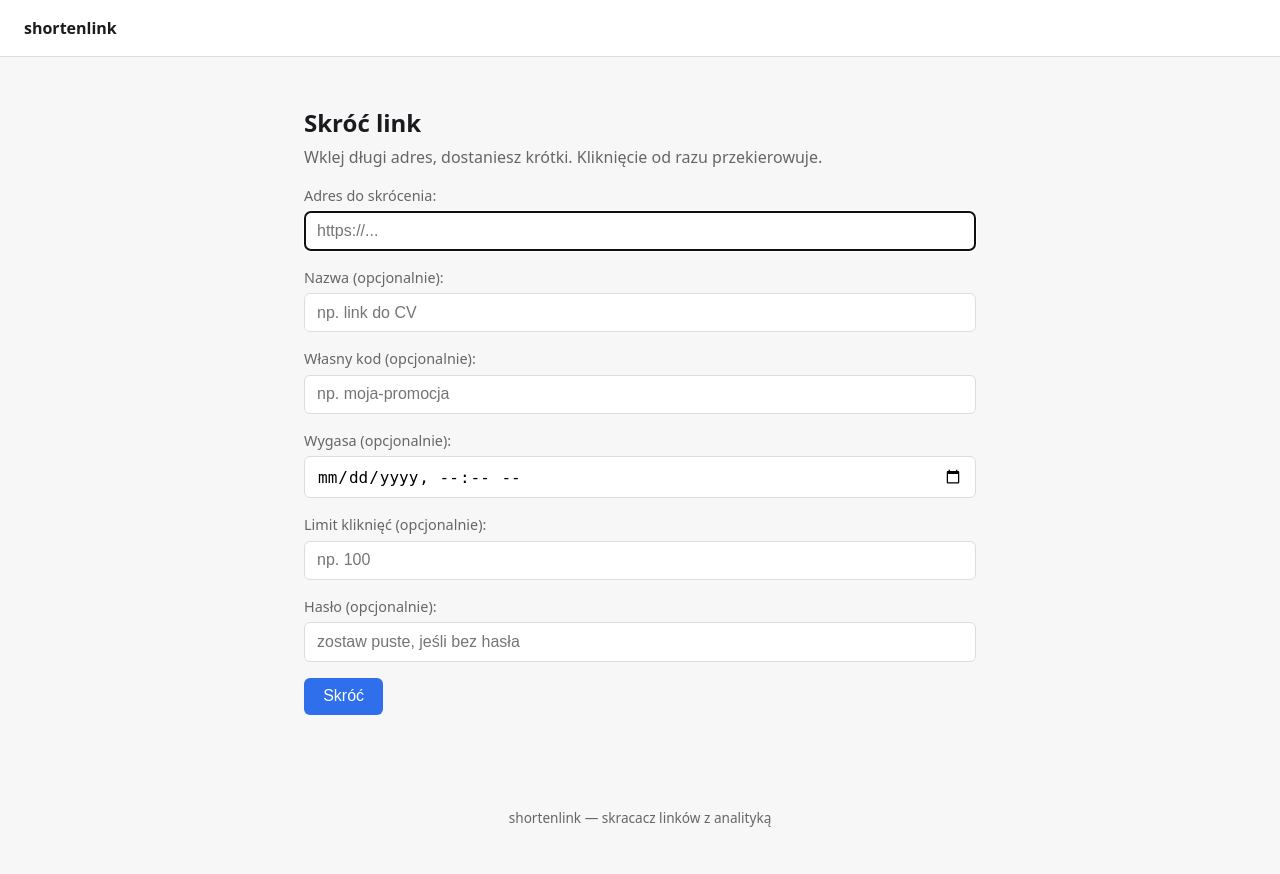
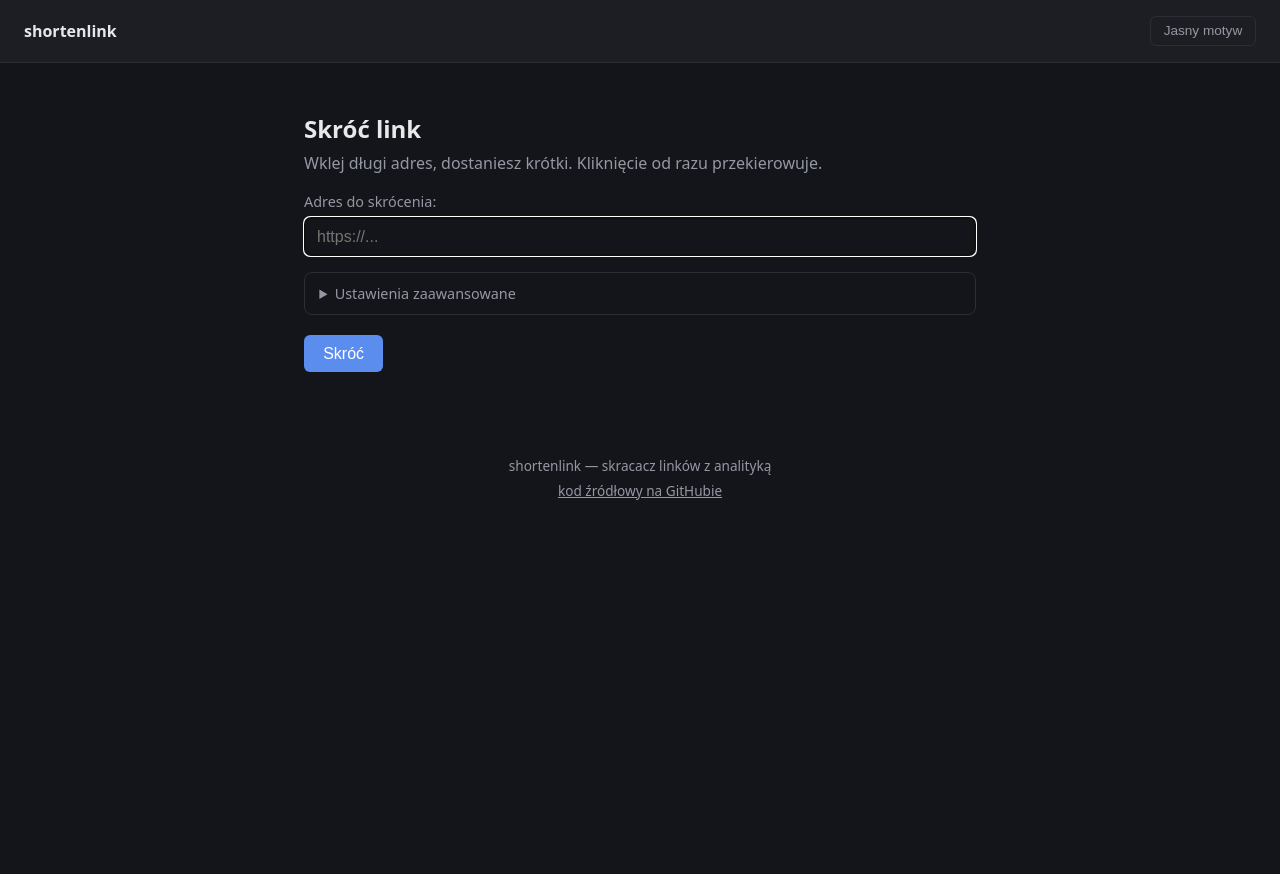
Before and after one commit to jakubbak-online/shortenlink, a Django app: page / in a window 1280 px wide. After the commit the page ends 500 px from the top, so only its background shows below. Run offline with Django 5.2, Linux system fonts and the light colour scheme; parts of the project's set-up code (start-up, migrations or seed data) failed here and were passed over.

Commit message:
feat: zwijane ustawienia zaawansowane, dark mode domyślny z przełącznikiem, link do repo w stopce

```diff
--- a/links/templates/links/index.html
+++ b/links/templates/links/index.html
@@ -18,7 +18,32 @@
 
     <form method="post" class="link-form">
         {% csrf_token %}
-        {{ form.as_p }}
+
+        <p>
+            {{ form.target_url.label_tag }}
+            {{ form.target_url }}
+            {{ form.target_url.errors }}
+        </p>
+
+        {# Wszystko poza samym adresem jest tu - hasło, własny kod, wygasanie, #}
+        {# limit kliknięć. Domyślnie zwinięte, bo w 90% przypadków nikt tego #}
+        {# nie dotyka. Otwarte automatycznie, jeśli walidacja czegoś w środku #}
+        {# nie przeszła - inaczej błąd byłby niewidoczny pod zwiniętą listą. #}
+        <details class="advanced-settings" {% if form.errors %}open{% endif %}>
+            <summary>Ustawienia zaawansowane</summary>
+            <div class="advanced-fields">
+                {% for field in form %}
+                    {% if field.name != "target_url" %}
+                        <p>
+                            {{ field.label_tag }}
+                            {{ field }}
+                            {{ field.errors }}
+                        </p>
+                    {% endif %}
+                {% endfor %}
+            </div>
+        </details>
+
         <button type="submit">Skróć</button>
     </form>
 {% endblock %}
--- a/static/css/style.css
+++ b/static/css/style.css
@@ -1,9 +1,30 @@
+/* Ciemny jest domyślną paletą (zgodnie z tym, czego chce większość ludzi
+   klikających w skrócony link o 23:00) - .light na <html> (dopisywane
+   przez JS w base.html) nadpisuje na jasną. */
 :root {
+    --bg: #14151a;
+    --surface: #1c1e24;
+    --text: #e7e8ea;
+    --muted: #9498a3;
+    --accent: #5b8def;
+    --accent-contrast: #ffffff;
+    --border: #2c2e36;
+    --danger: #ff6b6b;
+    --result-bg: #182338;
+    --result-border: #26385c;
+}
+
+:root.light {
     --bg: #f7f7f8;
+    --surface: #ffffff;
     --text: #1b1b1f;
     --muted: #666;
     --accent: #2f6feb;
+    --accent-contrast: #ffffff;
     --border: #ddd;
+    --danger: #c0392b;
+    --result-bg: #eaf1ff;
+    --result-border: #cddcfb;
 }
 
 * {
@@ -16,18 +37,38 @@ body {
     color: var(--text);
     font-family: system-ui, -apple-system, "Segoe UI", sans-serif;
     line-height: 1.5;
+    transition: background-color 0.15s ease, color 0.15s ease;
 }
 
 .site-header {
     padding: 1rem 1.5rem;
     border-bottom: 1px solid var(--border);
-    background: #fff;
+    background: var(--surface);
+    display: flex;
+    align-items: center;
+    justify-content: space-between;
+    transition: background-color 0.15s ease, border-color 0.15s ease;
 }
 
 .logo {
     font-weight: 700;
     text-decoration: none;
     color: var(--text);
+}
+
+.theme-toggle {
+    background: transparent;
+    color: var(--muted);
+    border: 1px solid var(--border);
+    padding: 0.4rem 0.8rem;
+    border-radius: 6px;
+    font-size: 0.85rem;
+    cursor: pointer;
+}
+
+.theme-toggle:hover {
+    color: var(--text);
+    border-color: var(--muted);
 }
 
 main {
@@ -58,6 +99,8 @@ main {
     padding: 0.6rem 0.75rem;
     border: 1px solid var(--border);
     border-radius: 6px;
+    background: var(--bg);
+    color: var(--text);
     font-size: 1rem;
 }
 
@@ -68,9 +111,36 @@ main {
     color: var(--muted);
 }
 
+.advanced-settings {
+    margin: 0.25rem 0 1.25rem;
+    border: 1px solid var(--border);
+    border-radius: 8px;
+    transition: border-color 0.15s ease;
+}
+
+.advanced-settings summary {
+    cursor: pointer;
+    padding: 0.6rem 0.9rem;
+    font-size: 0.9rem;
+    color: var(--muted);
+    user-select: none;
+}
+
+.advanced-settings summary:hover {
+    color: var(--text);
+}
+
+.advanced-settings[open] summary {
+    border-bottom: 1px solid var(--border);
+}
+
+.advanced-fields {
+    padding: 1rem 0.9rem 0.25rem;
+}
+
 button {
     background: var(--accent);
-    color: #fff;
+    color: var(--accent-contrast);
     border: none;
     padding: 0.6rem 1.2rem;
     border-radius: 6px;
@@ -83,11 +153,12 @@ button:hover {
 }
 
 .result {
-    background: #eaf1ff;
-    border: 1px solid #cddcfb;
+    background: var(--result-bg);
+    border: 1px solid var(--result-border);
     border-radius: 8px;
     padding: 1rem;
     margin-bottom: 1.5rem;
+    transition: background-color 0.15s ease, border-color 0.15s ease;
 }
 
 .result-link {
@@ -103,7 +174,7 @@ button:hover {
 
 .form-error,
 .errorlist {
-    color: #c0392b;
+    color: var(--danger);
     font-size: 0.9rem;
     margin: 0 0 1rem;
     padding-left: 1.1rem;
@@ -149,3 +220,15 @@ h2 {
     font-size: 0.85rem;
     padding: 2rem 1rem;
 }
+
+.site-footer p {
+    margin: 0.25rem 0;
+}
+
+.site-footer a {
+    color: var(--muted);
+}
+
+.site-footer a:hover {
+    color: var(--text);
+}
--- a/templates/base.html
+++ b/templates/base.html
@@ -5,10 +5,22 @@
     <meta name="viewport" content="width=device-width, initial-scale=1">
     <title>{% block title %}shortenlink{% endblock %}</title>
     <link rel="stylesheet" href="{% static 'css/style.css' %}">
+    <script>
+        // Ciemny jest domyślny (brak klasy = ciemny), więc jedyny przypadek
+        // wymagający działania przed pierwszym malowaniem strony to
+        // zapamiętane "light" - inaczej byłby moment ciemnego tła, zanim
+        // JS na dole strony zdążyłby przełączyć na jasny (flash zmiany
+        // motywu). Stąd ten skrypt jest tu, w <head>, synchronicznie, a
+        // nie w extra_js na dole.
+        if (localStorage.getItem("theme") === "light") {
+            document.documentElement.classList.add("light");
+        }
+    </script>
 </head>
 <body>
     <header class="site-header">
         <a href="{% url 'links:create' %}" class="logo">shortenlink</a>
+        <button type="button" id="theme-toggle" class="theme-toggle" aria-label="Przełącz jasny/ciemny motyw"></button>
     </header>
 
     <main>
@@ -17,7 +29,30 @@
 
     <footer class="site-footer">
         <p>shortenlink — skracacz linków z analityką</p>
+        <p><a href="https://github.com/jakubbak-online/shortenlink">kod źródłowy na GitHubie</a></p>
     </footer>
+
+    <script>
+        (function () {
+            var root = document.documentElement;
+            var toggle = document.getElementById("theme-toggle");
+
+            function isLight() {
+                return root.classList.contains("light");
+            }
+
+            function updateLabel() {
+                toggle.textContent = isLight() ? "Ciemny motyw" : "Jasny motyw";
+            }
+
+            updateLabel();
+            toggle.addEventListener("click", function () {
+                root.classList.toggle("light");
+                localStorage.setItem("theme", isLight() ? "light" : "dark");
+                updateLabel();
+            });
+        })();
+    </script>
 
     {% block extra_js %}{% endblock %}
 </body>
```
